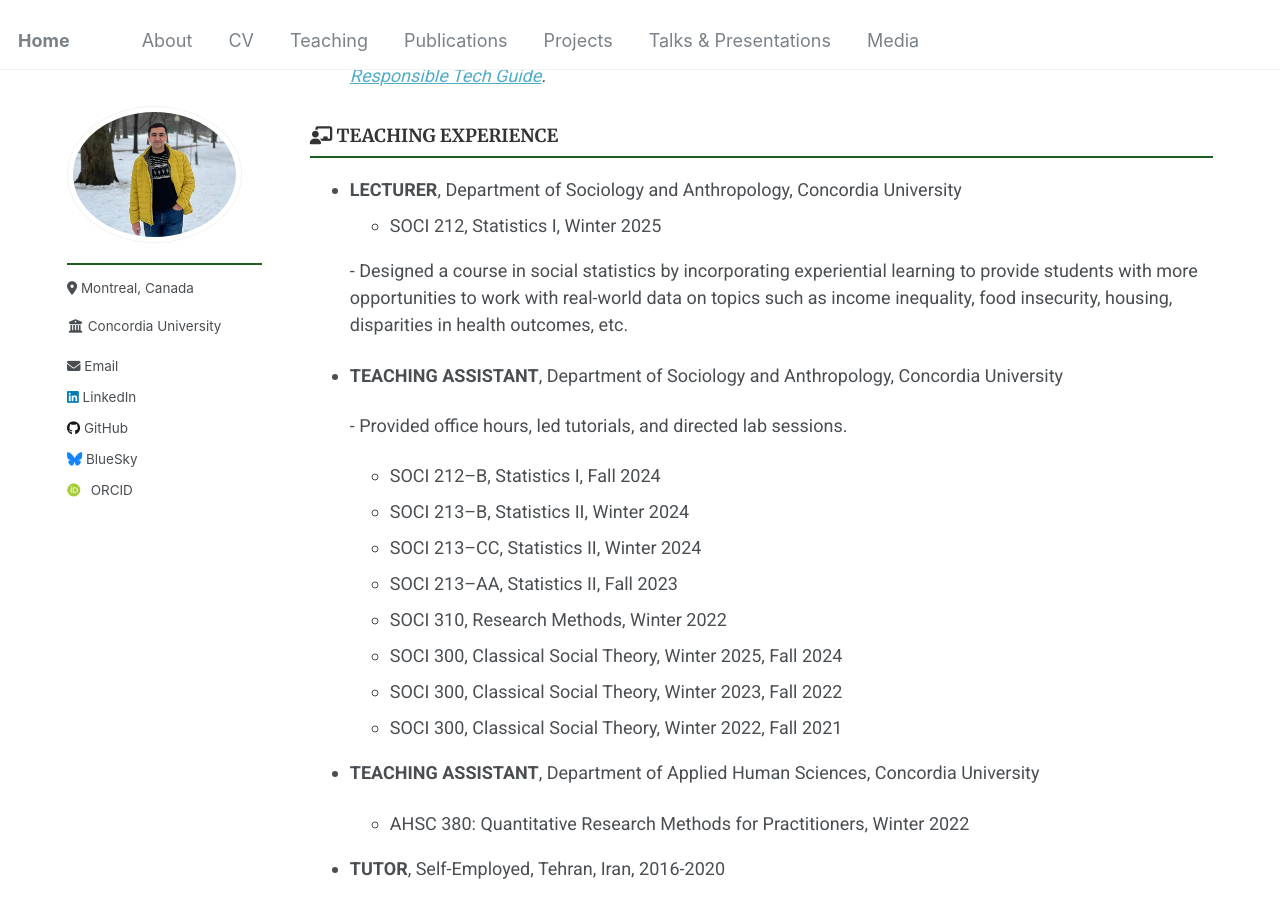
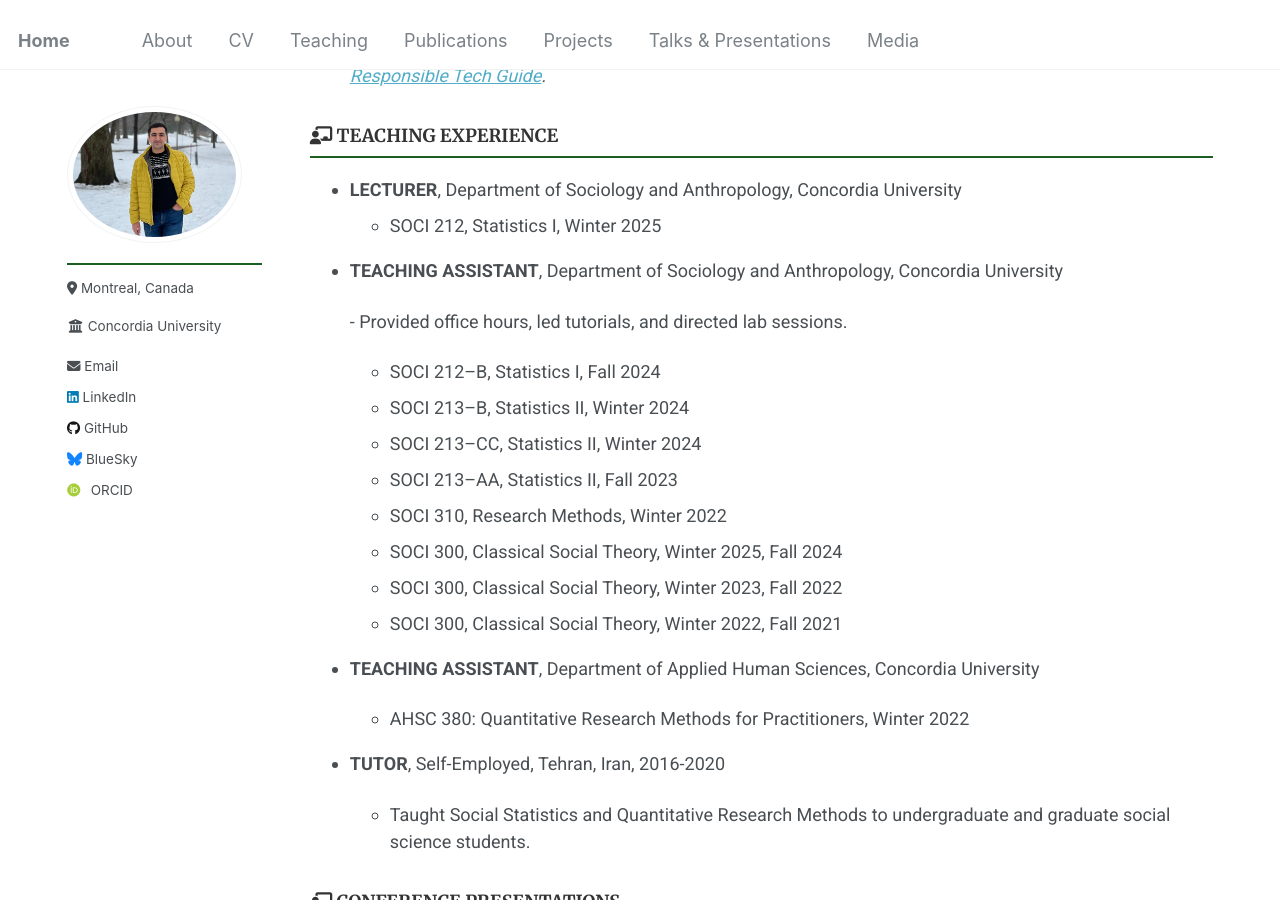
Before and after one commit to Mohsnmonji/mohsnmonji.github.io, a Jekyll site: the page built from _pages/Curriculum Vitae.md, in a window 1280 px wide and 900 px high, scrolled down 1354 px. Built offline with Jekyll 4.4.1, drawn with Linux system fonts in a browser that asks for light colours; some web fonts are replaced.

Commit message:
Update Curriculum Vitae.md

```diff
--- a/_pages/Curriculum Vitae.md
+++ b/_pages/Curriculum Vitae.md
@@ -68,7 +68,6 @@ author_profile: true
 - **LECTURER**, Department of Sociology and Anthropology, Concordia University
   - SOCI 212, Statistics I, Winter 2025
 
-  \- Designed a course in social statistics by incorporating experiential learning to provide students with more opportunities to work with real-world data on topics such as income inequality, food insecurity, housing, disparities in health outcomes, etc.
 - **TEACHING ASSISTANT**, Department of Sociology and Anthropology, Concordia University
 
   \- Provided office hours, led tutorials, and directed lab sessions.
```
